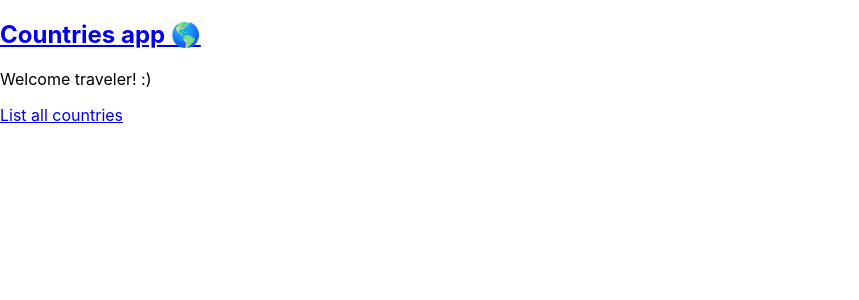
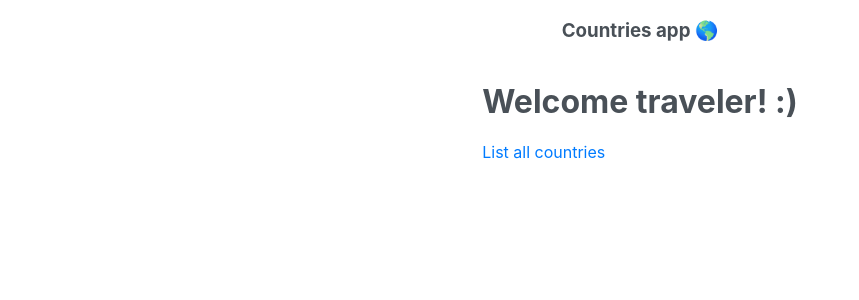
Before and after one commit to sljuka/scoutbase-code-challenge, a React (Create React App) app in the folder front-end/: page / in a window 1280 px wide. Shown: the top 300 px of the page, without its empty margins (0-859 px from the left). Built offline with nearby package versions, Linux system fonts and the light colour scheme.

Commit message:
Add basic styling with styled-components

```diff
--- a/front-end/src/App.js
+++ b/front-end/src/App.js
@@ -1,26 +1,39 @@
 import React from "react";
 import ApolloClient from "apollo-boost";
-import { BrowserRouter as Router, Route, Link } from "react-router-dom";
+import { BrowserRouter as Router, Route } from "react-router-dom";
 import { ApolloProvider } from "@apollo/react-hooks";
+import styled, { ThemeProvider } from "styled-components";
 import { Countries } from "./Countries";
 import { Country } from "./Country";
 import { Welcome } from "./Welcome";
 import { Header } from "./Header";
+import { theme } from "./theme";
 
 const client = new ApolloClient({
   uri: "https://countries.trevorblades.com"
 });
 
+const Container = styled.div`
+  color: ${props => props.theme.colors.black};
+  display: flex;
+  flex-direction: column;
+  align-items: center;
+`;
+
 function App() {
   return (
     <ApolloProvider client={client}>
+      <ThemeProvider theme={theme}>
         <Router>
+          <Container>
             <Header />
 
             <Route path="/" exact component={Welcome} />
             <Route path="/countries/" exact component={Countries} />
             <Route path="/country/:code" component={Country} />
+          </Container>
         </Router>
+      </ThemeProvider>
     </ApolloProvider>
   );
 }
--- a/front-end/src/Countries.js
+++ b/front-end/src/Countries.js
@@ -1,11 +1,66 @@
 import React from "react";
 import { useQuery } from "@apollo/react-hooks";
 import { gql } from "apollo-boost";
+import { Link } from "react-router-dom";
+import styled from "styled-components";
+
+const CountryList = styled.ul`
+  text-align: left;
+  border: 1px solid ${props => props.theme.colors.lightGray};
+  border-radius: 5px;
+  list-style: none;
+  margin-top: 20px;
+  padding: 0px;
+  max-width: 400px;
+`;
+
+const ContinentName = styled.span`
+  font-weight: 100;
+  color: ${props => props.theme.colors.gray};
+  font-size: 0.8em;
+`;
+
+const CountryLink = styled(Link)`
+  display: block;
+  cursor: pointer;
+  padding: 10px;
+  border-bottom: 1px solid ${props => props.theme.colors.lightGray};
+  text-decoration: none;
+  :link {
+    color: ${props => props.theme.colors.black};
+  }
+  :visited {
+    color: ${props => props.theme.colors.blue};
+  }
+  :hover {
+    color: white;
+    background-color: ${props => props.theme.colors.blue};
+  }
+
+  &:hover ${ContinentName} {
+    color: ${props => props.theme.colors.white};
+  }
+`;
+
+const CountryName = styled.div`
+  font-size: 1.3em;
+  font-weight: bold;
+  display: flex;
+  justify-content: space-between;
+  margin: 0 0 10px 0;
+`;
+
+const Languages = styled.span`
+  font-size: 0.9em;
+  list-style: none;
+  margin: 0px;
+`;
 
 export function Countries() {
   const { loading, error, data } = useQuery(gql`
     {
       countries {
+        code
         name
         continent {
           name
@@ -22,21 +77,24 @@ export function Countries() {
   if (error) return <p>Error :(</p>;
 
   return (
-    <ul>
+    <CountryList>
       {data.countries.map(
-        ({ name, continent: { name: continentName }, languages }) => (
+        ({ name, continent: { name: continentName }, languages, code }) => (
           <li key={name}>
-            {name} {continentName}
-            <ul>
-              {languages.map(language => (
-                <li>
-                  {language.native} ({language.name})
-                </li>
-              ))}
-            </ul>
+            <CountryLink to={`country/${code}`}>
+              <CountryName>
+                <span>{name}</span>
+                <ContinentName>{continentName}</ContinentName>
+              </CountryName>
+              <Languages>
+                {languages
+                  .map(language => `${language.native} (${language.name})`)
+                  .join(", ")}
+              </Languages>
+            </CountryLink>
           </li>
         )
       )}
-    </ul>
+    </CountryList>
   );
 }
--- a/front-end/src/Country.js
+++ b/front-end/src/Country.js
@@ -1,6 +1,25 @@
 import React from "react";
 import { useQuery } from "@apollo/react-hooks";
 import { gql } from "apollo-boost";
+import styled from "styled-components";
+
+const Flag = styled.div`
+  font-size: 8em;
+`;
+
+const Name = styled.h1`
+  margin: 10px 0;
+`;
+
+const Details = styled.div`
+  margin-top: 20px;
+  display: flex;
+  justify-content: space-around;
+  font-size: 1.2em;
+  & > div {
+    margin: 0 10px;
+  }
+`;
 
 export const Country = ({ match }) => {
   const { loading, error, data } = useQuery(gql`
@@ -21,11 +40,14 @@ export const Country = ({ match }) => {
 
   return (
     <div>
-      <h1>
-        Country {name} <span>{emoji}</span>
-      </h1>
-      <div>{phone}</div>
-      <div>{currency}</div>
+      <Flag>
+        <span>{emoji}</span>
+      </Flag>
+      <Name>{name}</Name>
+      <Details>
+        <div>📞 {phone}</div>
+        <div>💵 {currency.split(",").join(", ")}</div>
+      </Details>
     </div>
   );
 };
--- a/front-end/src/Header.js
+++ b/front-end/src/Header.js
@@ -1,8 +1,21 @@
 import React from "react";
 import { Link } from "react-router-dom";
+import styled from "styled-components";
+
+const StyledHeader = styled.h3`
+  & > a {
+    color: ${props => props.theme.colors.black};
+    text-decoration: none;
+  }
+`;
 
 export const Header = () => (
-  <h2>
-    <Link to="/">Countries app 🌎</Link>
-  </h2>
+  <StyledHeader>
+    <Link to="/">
+      Countries app{" "}
+      <span role="img" aria-label="planet-earth">
+        🌎
+      </span>
+    </Link>
+  </StyledHeader>
 );
--- a/front-end/src/Welcome.js
+++ b/front-end/src/Welcome.js
@@ -1,9 +1,15 @@
 import React from "react";
 import { Link } from "react-router-dom";
+import styled from "styled-components";
+
+const CountriesLink = styled(Link)`
+  text-decoration: none;
+  color: ${props => props.theme.colors.blue};
+`;
 
 export const Welcome = () => (
   <div>
-    <p>Welcome traveler! :)</p>
-    <Link to="/countries">List all countries</Link>
+    <h1>Welcome traveler! :)</h1>
+    <CountriesLink to="/countries">List all countries</CountriesLink>
   </div>
 );
--- /dev/null
+++ b/front-end/src/theme.js
@@ -0,0 +1,9 @@
+export const theme = {
+  colors: {
+    black: "#495057",
+    lightGray: "#dfdfdf",
+    gray: "#777",
+    white: "#fff",
+    blue: "#007bff"
+  }
+};
```
Lines whose indentation alone changed are shown as unchanged.
